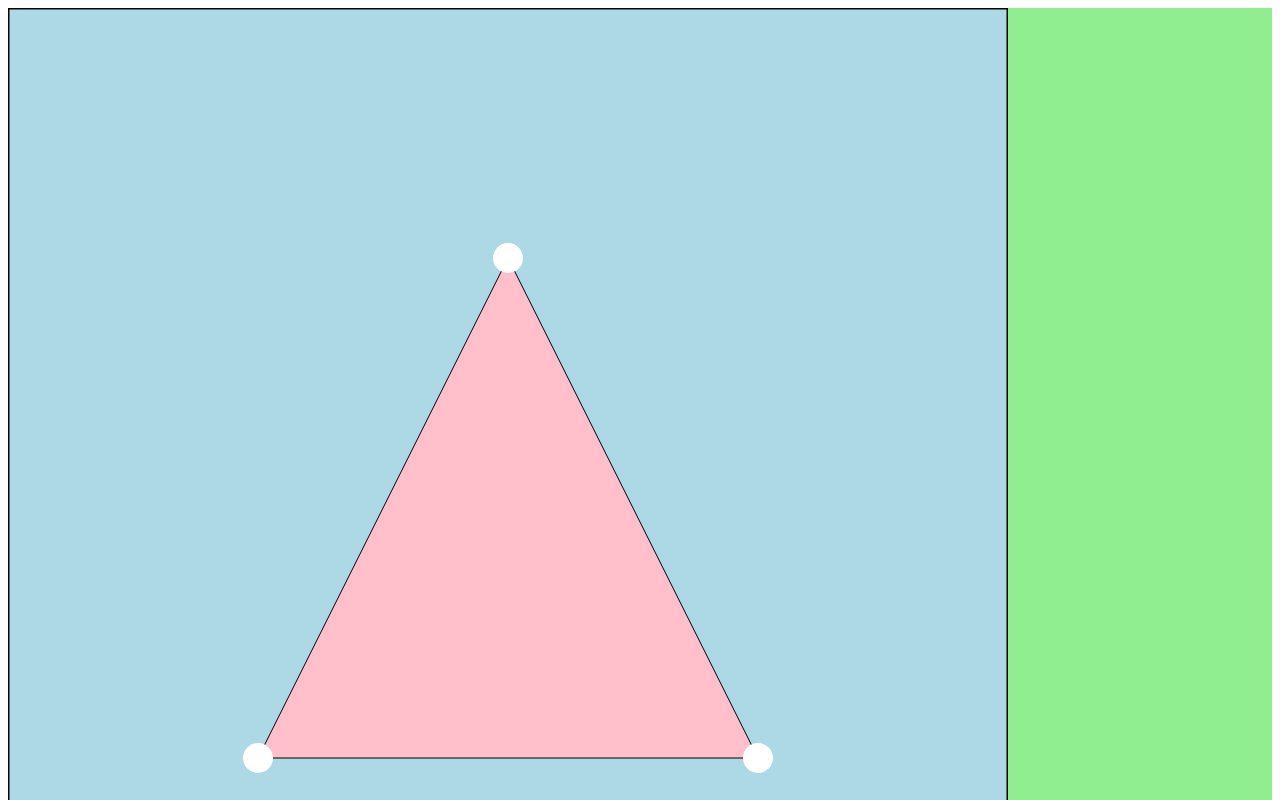
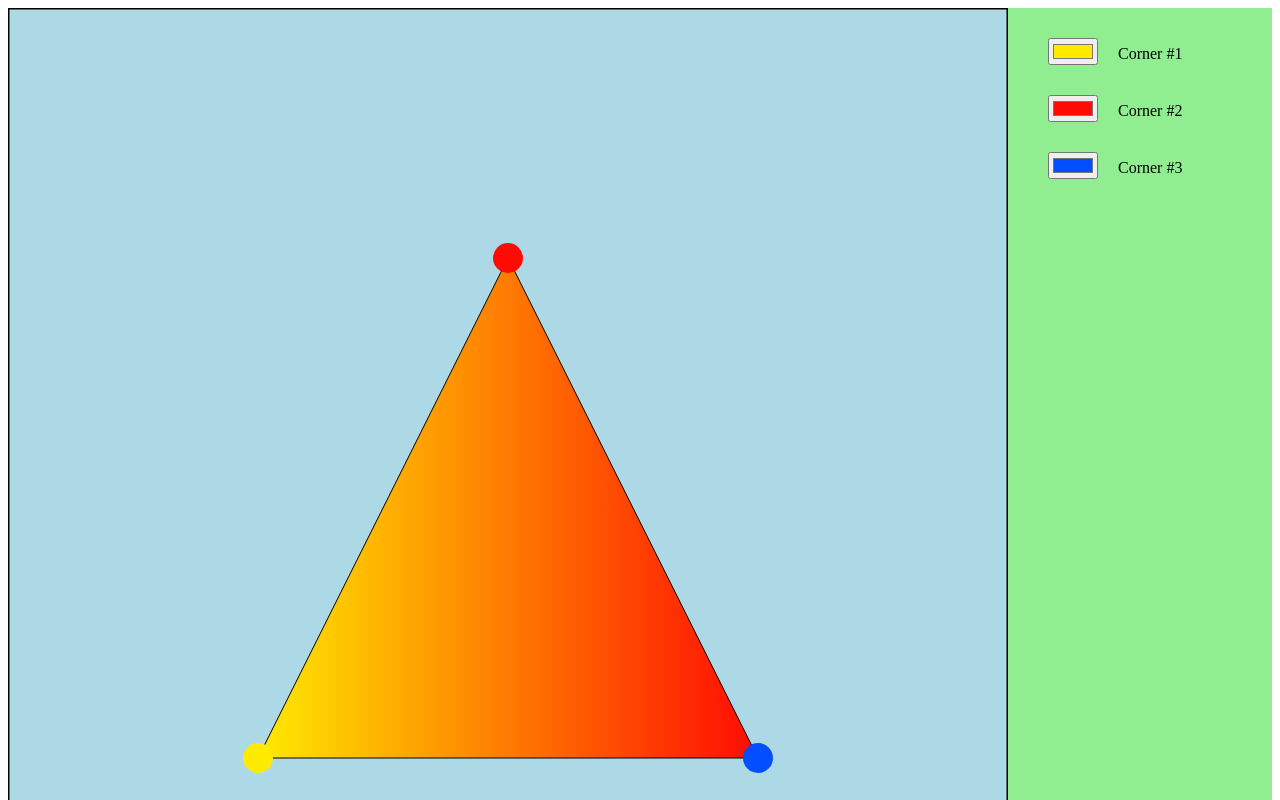
Before and after one commit to mahval/color-triangle, an Angular app: page / in a window 1280 px wide. Shown: the top 800 px of the page. Built offline with nearby package versions, Linux system fonts and the light colour scheme.

Commit message:
Update colors

```diff
--- a/src/app/app.module.ts
+++ b/src/app/app.module.ts
@@ -1,5 +1,6 @@
 import { BrowserModule } from '@angular/platform-browser';
 import { NgModule } from '@angular/core';
+import { FormsModule } from '@angular/forms';
 
 import { AppComponent } from './app.component';
 import { TriangleDisplayComponent } from './triangle-display/triangle-display.component';
@@ -10,7 +11,8 @@ import { TriangleDisplayComponent } from './triangle-display/triangle-display.co
     TriangleDisplayComponent
   ],
   imports: [
-    BrowserModule
+    BrowserModule,
+    FormsModule
   ],
   providers: [],
   bootstrap: [AppComponent]
--- a/src/app/triangle-display/triangle-display.component.html
+++ b/src/app/triangle-display/triangle-display.component.html
@@ -1,17 +1,50 @@
-<div style="background-color: lightgreen;">
+<div style="background-color: lightgreen;display:flex; flex-direction: row; flex-wrap: wrap;">
+  <div>
     <svg height="1000" width="1000">
+      <defs>
+        <linearGradient id="fade1">
+          <stop id="stop1" offset="0" [attr.stop-color]="circle1Color" />
+          <stop id="stop2" offset="1" [attr.stop-color]="circle2Color" />
+          <stop id="stop3" offset="1" [attr.stop-color]="circle3Color" />
+        </linearGradient>
+      </defs>
+
       <rect height="1000" width="1000" style="fill:lightblue; stroke-width:3;stroke:rgb(0,0,0)" />
       <g (click)="clickTriangle()" (mousedown)="mousedown(0, $event)">
-      <polygon id="triangle" points="250,750 500,250 750,750" style="fill:pink;stroke:black;stroke-width:1" />
+        <polygon id="triangle" points="250,750 500,250 750,750" fill="url(#grad)" style="stroke:black;stroke-width:1" />
       </g>
       <g id="circle1" (click)="clickCircle(1, $event)" (mousedown)="mousedown(1, $event)" (mouseup)="mouseup(1)">
-      <circle [attr.cx]="circle1Xcoor" [attr.cy]="circle1Ycoor" [attr.r]="circleRadius" style="fill: white" />
+        <circle [attr.cx]="circle1Xcoor" [attr.cy]="circle1Ycoor" [attr.r]="circleRadius" [attr.fill]="circle1Color" />
       </g>
       <g id="circle2" (click)="clickCircle(2, $event)" (mousedown)="mousedown(2, $event)" (mouseup)="mouseup(2)">
-      <circle [attr.cx]="circle2Xcoor" [attr.cy]="circle2Ycoor" [attr.r]="circleRadius" style="fill: white" />
+        <circle [attr.cx]="circle2Xcoor" [attr.cy]="circle2Ycoor" [attr.r]="circleRadius" [attr.fill]="circle2Color" />
       </g>
       <g id="circle3" (click)="clickCircle(3, $event)" (mousedown)="mousedown(3, $event)" (mouseup)="mouseup(3)">
-      <circle [attr.cx]="circle3Xcoor" [attr.cy]="circle3Ycoor" [attr.r]="circleRadius" style="fill: white" />
+        <circle [attr.cx]="circle3Xcoor" [attr.cy]="circle3Ycoor" [attr.r]="circleRadius" [attr.fill]="circle3Color" />
       </g>
     </svg>
+
   </div>
+  <div class="color-selector">
+    <ul>
+      <li>
+        <div>
+          <input type="color" id="head" name="head" [(ngModel)]="circle1Color" style="margin-right: 20px;">
+          <label for="head">Corner #1</label>
+        </div>
+      </li>
+      <li>
+        <div>
+          <input type="color" id="head" name="head" [(ngModel)]="circle2Color" style="margin-right: 20px;">
+          <label for="head">Corner #2</label>
+        </div>
+      </li>
+      <li>
+        <div>
+          <input type="color" id="head" name="head" [(ngModel)]="circle3Color" style="margin-right: 20px;">
+          <label for="head">Corner #3</label>
+        </div>
+      </li>
+    </ul>
+  </div>
+</div>
--- a/src/app/triangle-display/triangle-display.component.scss
+++ b/src/app/triangle-display/triangle-display.component.scss
@@ -1,3 +1,13 @@
 svg {
     g#circle1:hover, g#circle2:hover, g#circle3:hover {cursor: pointer;}
+    polygon {
+        fill: url('#fade1');
+    }
 }
+
+.color-selector {
+    li {
+        list-style: none;
+        margin: 30px 0;
+    }
+}
--- a/src/app/triangle-display/triangle-display.component.ts
+++ b/src/app/triangle-display/triangle-display.component.ts
@@ -16,10 +16,13 @@ export class TriangleDisplayComponent implements OnInit {
 
   circle1Xcoor = 250;
   circle1Ycoor = 750;
+  circle1Color = '#ffea00'; // Yellow
   circle2Xcoor = 500;
   circle2Ycoor = 250;
+  circle2Color = '#ff0b03'; // Red
   circle3Xcoor = 750;
   circle3Ycoor = 750;
+  circle3Color = '#034fff'; // Blue
   circleRadius = 15;
 
   trianglePoints = this.circle1Xcoor + ',' + this.circle1Ycoor + ',' + this.circle2Xcoor + ',' + this.circle2Ycoor + ',' + this.circle3Xcoor + ',' + this.circle3Ycoor
@@ -77,13 +80,14 @@ export class TriangleDisplayComponent implements OnInit {
 
 
   ngOnInit() {
+    this.updateColors();
   }
 
   ngDoCheck() {
   }
 
   ngOnChanges() {
-
+    this.updateColors();
   }
 
   clickCircle(id: number, evt) {
@@ -104,4 +108,19 @@ export class TriangleDisplayComponent implements OnInit {
     this.mouseIsDown = false;
     this.selectedCircle = null;
   }
+
+  updateColors() {
+    console.log("updating colors")
+    let stop1 = document.getElementById("stop1");
+    let stop2 = document.getElementById("stop2");
+    let stop3 = document.getElementById("stop3");
+    console.log("stop1", stop1)
+    console.log("stop2", stop2)
+    console.log("stop3", stop3)
+    stop1.setAttribute("stop-color", this.circle1Color)
+    stop2.setAttribute("stop-color", this.circle2Color)
+    stop3.setAttribute("stop-color", this.circle3Color)
+    console.log("stop1", stop1)
+    // this.circle1.setAttribute("points", newPoints);
+  }
 }
```
Lines whose indentation alone changed are shown as unchanged.
